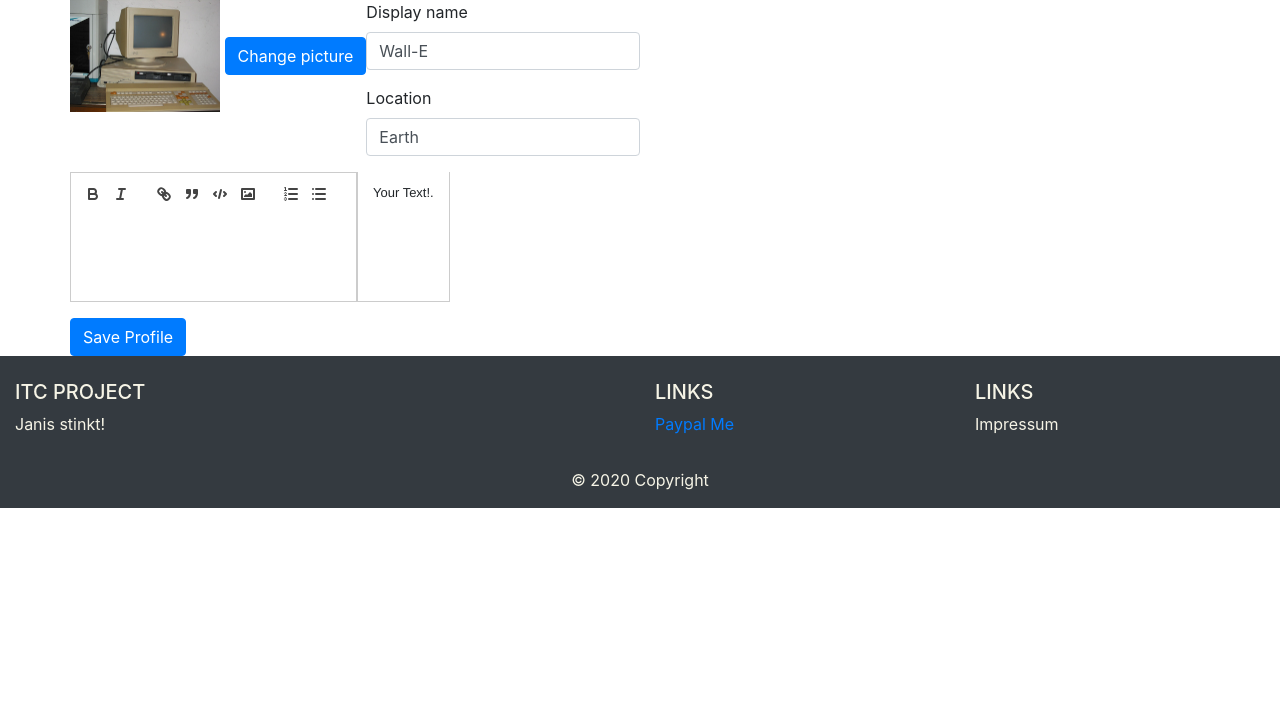
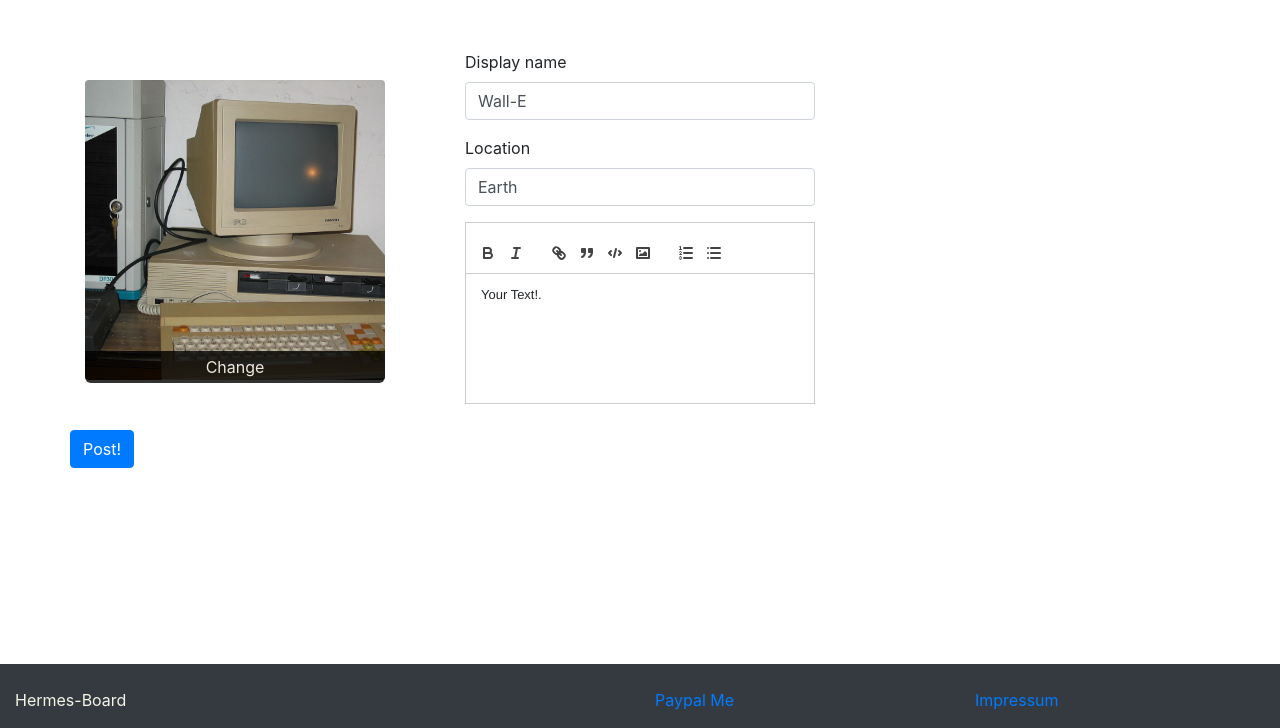
Before and after one commit to heyimsolace/hermes-board, a PHP site: page /postCreation.php in a window 1280 px wide. Shown: the part 72-800 px from the top of the page. Run offline with PHP 8.4, Linux system fonts and the light colour scheme; some libraries are stand-ins or nearby versions.

Commit message:
Footer changes

```diff
--- a/css/style.css
+++ b/css/style.css
@@ -49,6 +49,7 @@ html {
     -webkit-filter: blur(1pt);
 }
 .heel h4 {
+    text-shadow: 2px 2px #3c3c3c;
 }
 .login {
     color: #fddb3a;
@@ -60,11 +61,8 @@ html {
     color: #f6f4e6;
 }
 
-
-.postCreation #form-container {
-    width: 80%;
-    margin: 30%;
-
+.postCreation.container{
+    margin-top: 50px;
 }
 
 .postCreation row {
@@ -78,31 +76,50 @@ html {
     margin-left: 15px;
 }
 
-.postCreation change-link {
+.postCreation a {
     background-color: #000;
     border-bottom-left-radius: 6px;
     border-bottom-right-radius: 6px;
-    bottom: 0;
+    bottom: 10%;
     color: #fff;
     opacity: 0.8;
     padding: 4px;
     position: absolute;
     text-align: center;
-    width: 150px;
+    width: 300px;
+
 }
-.postCreation change-link:hover {
+.postCreation a:hover {
     color: #fff;
     text-decoration: none;
 }
 
+.creationImgBox{
+    width: 300px;
+    height: 300px;
+    border-color: #52575d;
+    border-width: 2px;
+    color: #f6f4e6;
+    margin-top: 30px;
+    margin-bottom: 30px;
+}
+
 .postCreation img {
-    width: 150px;
+    width: 100%; /* width of container */
+    height: 100%; /* height of container */
+    object-fit: cover;
+    object-position: 20% 10%; /* try 20px 10px */
 }
 
 .postCreation #editor-container {
     height: 130px;
 }
 
+.postCreation button {
+    position: center;
+    margin-top: 10px;
+}
+
 a {
-    color: yellow;
+    color:yellow;
 }
--- a/postCreation.php
+++ b/postCreation.php
@@ -3,14 +3,17 @@ $activePage = 'index';
 include __DIR__ . '/templates/page_header.php';
 ?>
 
-<div id="form-container" class="container postCreation">
+<div class="container postCreation">
     <form>
         <div class="row">
-            <div class="col-xs-4">
-                    <img class="img-rounded postCreation-img" src="https://hermes-board.tk/img/reference/1200px-Siemens-PC-D.jpg">
-                    <button class="btn btn-primary" href='#'>Change picture</button>
+            <div class="col-md-4">
+                <div class="creationImgBox">
+                    <img class="rounded postCreation-img" src="https://hermes-board.tk/img/reference/1200px-Siemens-PC-D.jpg">
+
+                </div>
+                <a class="change-link" href='#'>Change</a>
             </div>
-            <div class="col-xs-8">
+            <div class="col-md-4">
                 <div class="form-group">
                     <label for="display_name">Display name</label>
                     <input class="form-control" name="display_name" type="text" value="Wall-E">
@@ -19,17 +22,19 @@ include __DIR__ . '/templates/page_header.php';
                     <label for="location">Location</label>
                     <input class="form-control"  name="location" type="text" value="Earth">
                 </div>
-            </div>
-        </div>
-        <div class="row form-group">
-            <input name="about" type="hidden">
-            <div id="editor-container">
-                <p>Your Text!.</p>
+                <div class="form-group">
+                    <input name="about" type="hidden">
+                    <div id="editor-container">
+                        <p>Your Text!.</p>
+                    </div>
+                </div>
             </div>
         </div>
         <div class="row">
-            <button class="btn btn-primary" type="submit">Save Profile</button>
+
+            <button class="btn btn-primary float-right" type="submit">Post!</button>
         </div>
+
     </form>
 </div>
 
--- a/templates/page_footer.php
+++ b/templates/page_footer.php
@@ -1,5 +1,5 @@
 <!-- Footer -->
-<footer class="page-footer font-small blue pt-4 bg-dark footer">
+<footer class="page-footer font-small blue pt-4 bg-dark footer fixed-bottom">
     <!-- Footer Links -->
     <div class="container-fluid text-center text-md-left">
         <!-- Grid row -->
@@ -7,15 +7,13 @@
             <!-- Grid column -->
             <div class="col-md-6 mt-md-0 mt-3">
                 <!-- Content -->
-                <h5 class="text-uppercase">itc project</h5>
-                <p>Janis stinkt!</p>
+                <p>Hermes-Board</p>
             </div>
             <!-- Grid column -->
             <hr class="clearfix w-100 d-md-none pb-3">
             <!-- Grid column -->
             <div class="col-md-3 mb-md-0 mb-3">
                 <!-- Links -->
-                <h5 class="text-uppercase">Links</h5>
                 <ul class="list-unstyled">
                     <li>
                         <a href="http://paypal.me/JustinDerks">Paypal Me</a>
@@ -26,21 +24,15 @@
             <!-- Grid column -->
             <div class="col-md-3 mb-md-0 mb-3">
                 <!-- Links -->
-                <h5 class="text-uppercase">Links</h5>
                 <ul class="list-unstyled">
                     <li>
-                        <a>Impressum</a>
+                        <a href="https://www.youtube.com/watch?v=dQw4w9WgXcQ">Impressum</a>
                     </li>
                 </ul>
             </div>
             <!-- Grid column -->
         </div>
         <!-- Grid row -->
-    </div>
-    <!-- Footer Links -->
-    <!-- Copyright -->
-    <div class="footer-copyright text-center py-3">© 2020 Copyright
-    </div>
     <!-- Copyright -->
 
 </footer>
```
